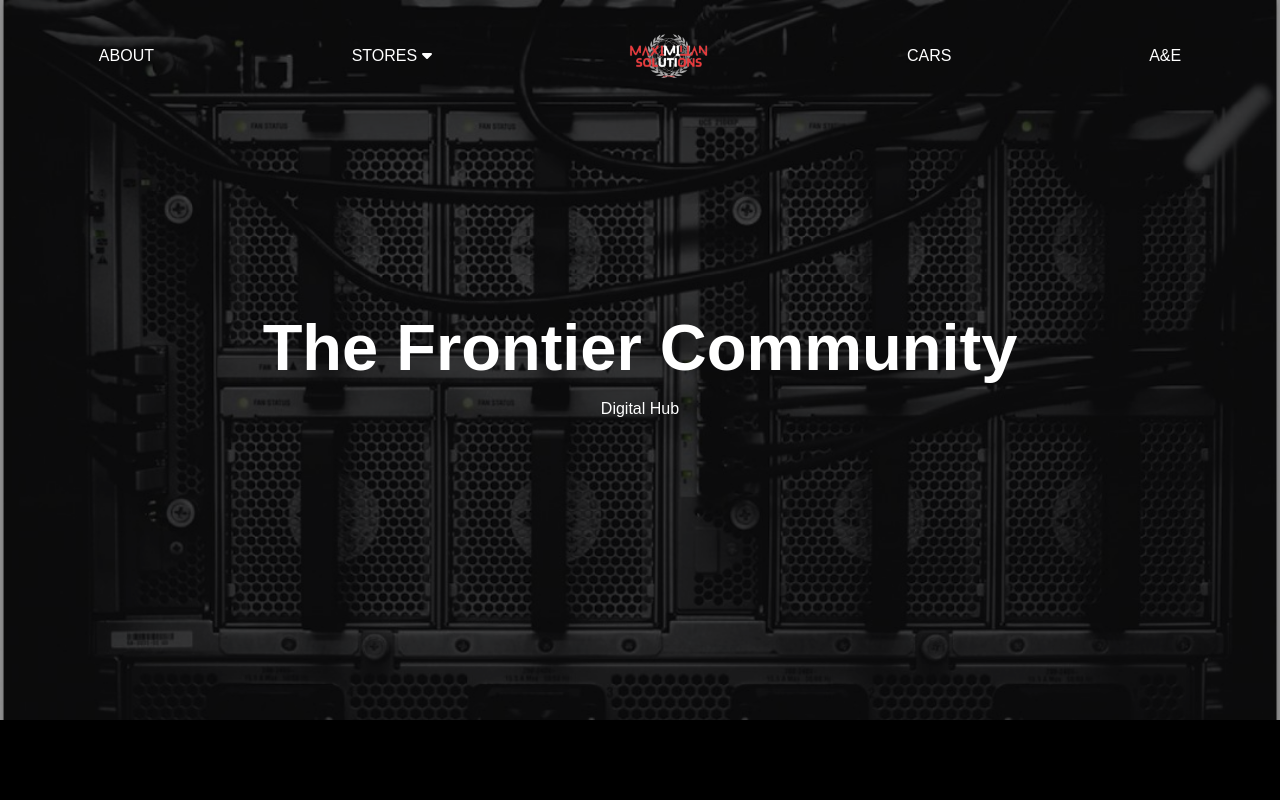
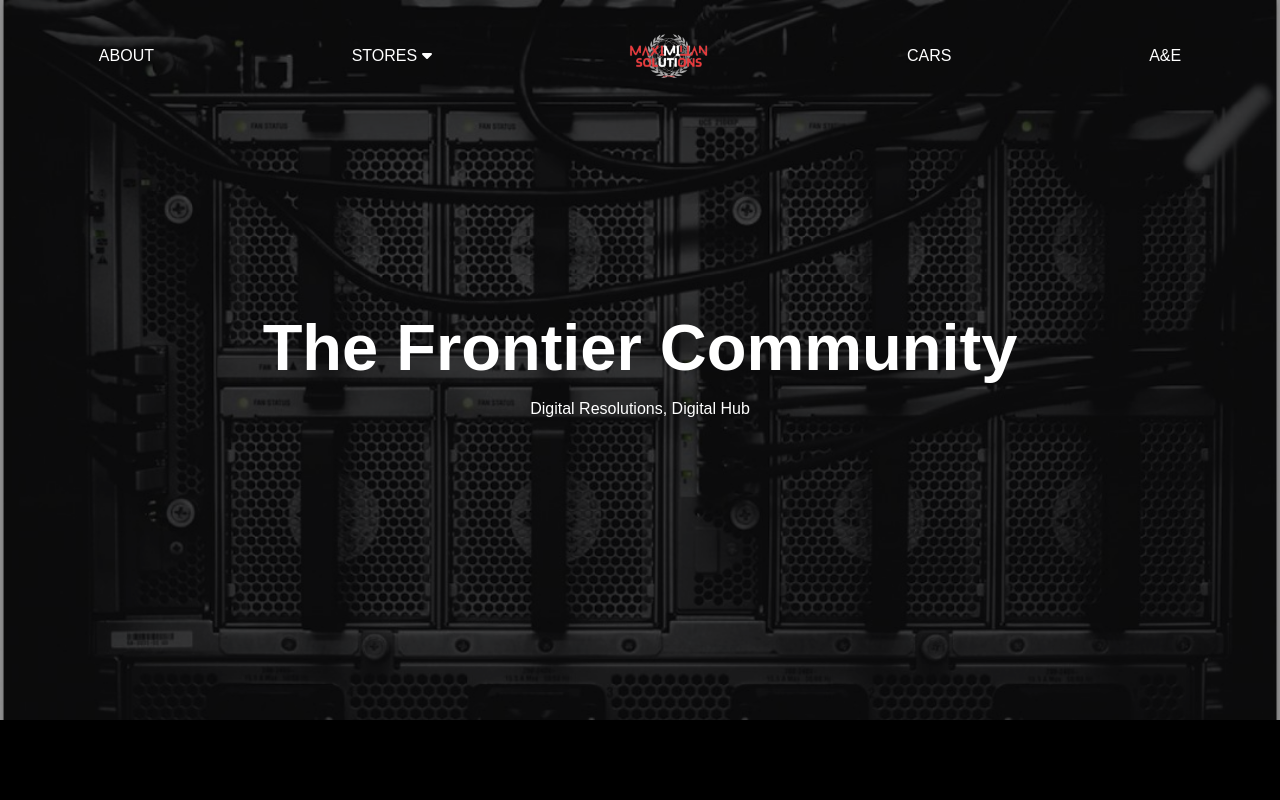
Before and after one commit to emdevelopa/maximillian, a React (Create React App) app: page / in a window 1280 px wide. Shown: the top 800 px of the page. Built offline with nearby package versions, Linux system fonts and the light colour scheme.

Commit message:
good commit

```diff
--- a/src/home.jsx
+++ b/src/home.jsx
@@ -93,7 +93,7 @@ export default function Home(props) {
         <div className="bg-[#00000071] text-white h-[90vh] flex justify-center items-center">
           <div className="flex flex-col items-center">
             <h1 className="text-[65px] font-bold">The Frontier Community</h1>
-            <p>Digital Hub</p>
+            <p>Digital Resolutions, Digital Hub</p>
           </div>
         </div>
       </div>
```
